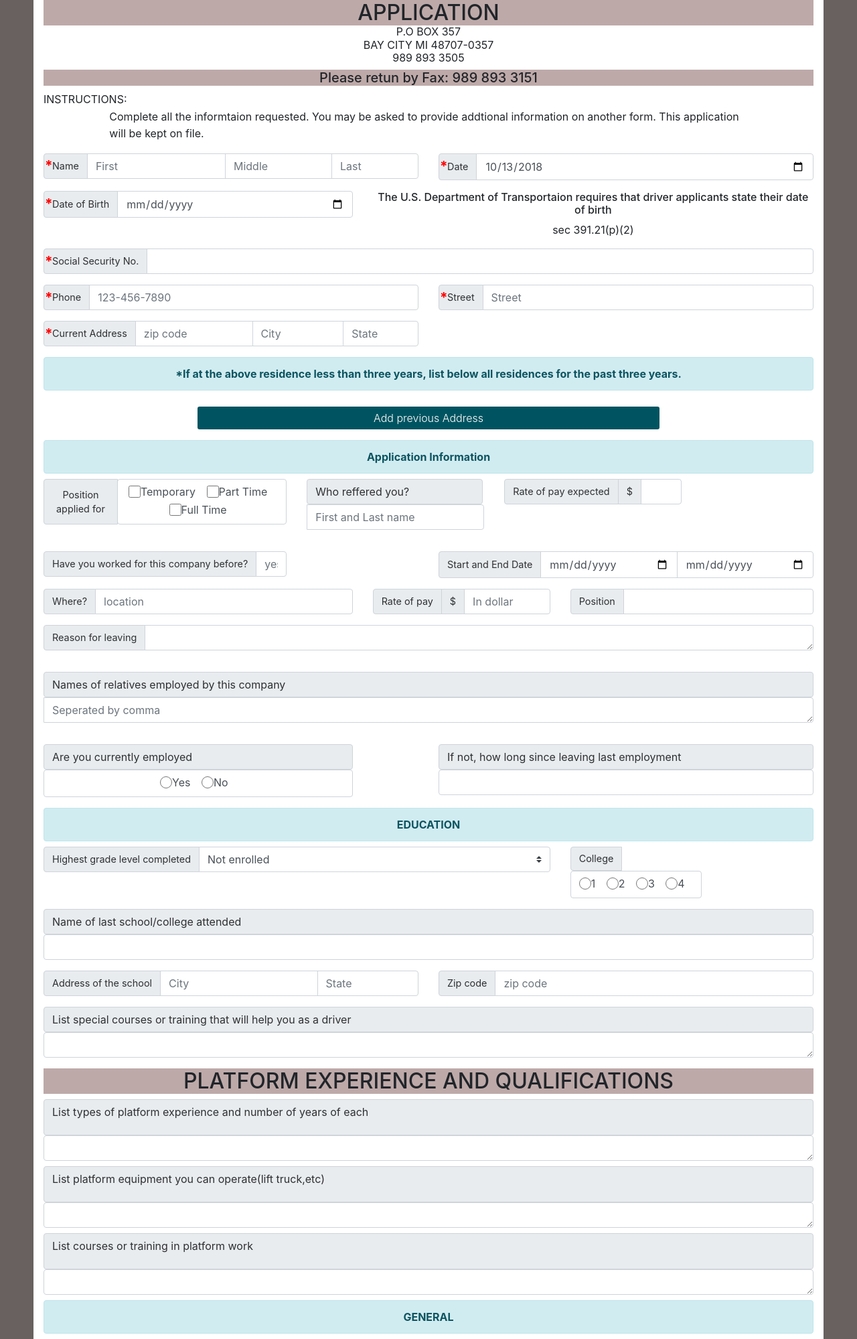
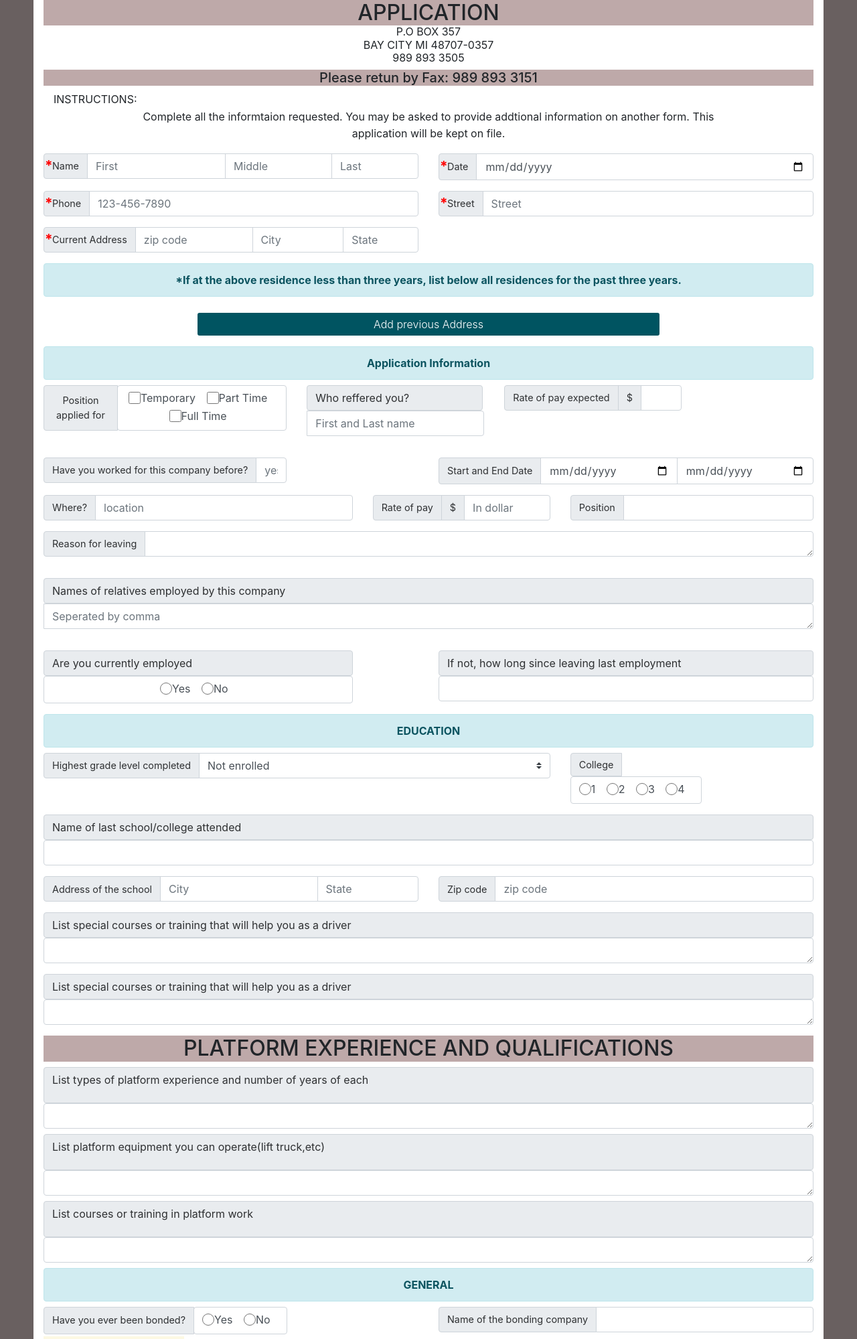
Before and after one commit to Greensahil/form, a Node server app: page / in a window 1280 px wide. Shown: the top 1999 px of the page at 67% size. Run offline with Node 20, Linux system fonts and the light colour scheme; some libraries are stand-ins or nearby versions.

Commit message:
container space fixed

```diff
--- a/views/partials/footer.ejs
+++ b/views/partials/footer.ejs
@@ -24,9 +24,7 @@
             format: 'a4',
             orientation: 'p'
         },
-        pageBreak: {
-            mode: ['avoid-all', 'css', 'legacy', 'whiteline']
-        }
+      pagebreak: { mode: ['avoid-all']}
     }
 function downloadpdf() {
 
@@ -56,7 +54,7 @@ function myFunction(callback) {
         $('.isrequired').css({
             'border': '1px solid red'
         });
-        return
+        // return
     } else {
         var danger = document.querySelector('.alert-danger');
         var success = document.querySelector('.alert-success');
--- a/views/partials/page1.ejs
+++ b/views/partials/page1.ejs
@@ -1,3 +1,5 @@
+
+
 
 <div class="container-fluid">
     <h2 class="bg-secondary">APPLICATION</h2>
@@ -7,17 +9,17 @@
         <p>989 893 3505</p>
         <h5 class="bg-secondary">Please retun by Fax: 989 893 3151</h5>
     </div>
-</div>
+
 <div class="instructions row">
-    <div class="col-4">
+    <div class="col-1" style="text-align:left">
         INSTRUCTIONS:
     </div>
-    <div class="col-4"></div>
-    <div class="col-4"></div>
+    <div class="col-11"></div>
     <div class="col-1"></div>
     <div class="col-10">Complete all the informtaion requested. You may be asked to provide addtional information on another form. This application will be kept on file.</div>
     <div class="col-1"></div>
     <hr>
+</div>
 </div>
 
 <div class="container-fluid mt-3">
@@ -37,27 +39,7 @@
                 <div class="input-group-prepend">
                     <span class="input-group-text required" id="basic-addon1">Date</span>
                 </div>
-                <input type="date" id="today" class="form-control isrequired" aria-label="Username" aria-describedby="basic-addon1">
-            </div>
-        </div>
-                <div class="col-md-5">
-            <div class="input-group mb-3">
-                <div class="input-group-prepend">
-                    <span class="input-group-text required" id="basic-addon1">Date of Birth</span>
-                </div>
                 <input type="date" class="form-control isrequired" aria-label="Username" aria-describedby="basic-addon1">
-            </div>
-        </div>
-        <div class="col-md-7">
-            <h6>The U.S. Department of Transportaion requires that driver applicants state their date of birth</h6>
-            <p>sec 391.21(p)(2)</p>
-        </div>
-        <div class="col-12">
-            <div class="input-group mb-3">
-                <div class="input-group-prepend">
-                    <span class="input-group-text required" id="basic-addon1">Social Security No.</span>
-                </div>
-                <input type="text" class="form-control isrequired" aria-label="Username" aria-describedby="basic-addon1">
             </div>
         </div>
 
@@ -251,7 +233,6 @@
                 <textarea class="form-control" placeholder="Seperated by comma" aria-label="With textarea"></textarea>
             </div>
         </div>
-
         <div class="col-md-5 col-sm-12 mt-3">
             <div class="input-group mb-3">
                 <div class="mystyles">
@@ -366,7 +347,14 @@
          <textarea class="form-control w-100  mb-3" aria-label="With textarea"></textarea>
       </div>
    </div>
- <div class="html2pdf__page-break"></div>
+   <div class="col-12 mb-3">
+      <div class="mystyles">
+         List special courses or training that will help you as a driver
+      </div>
+      <div>
+         <textarea class="form-control w-100" aria-label="With textarea"></textarea>
+      </div>
+   </div>
    <div class="col-12"><h2 class="bg-secondary">PLATFORM EXPERIENCE AND QUALIFICATIONS</h2></div>
    <div class="col-12 mb-2">
       <div class="mystyles">
@@ -434,11 +422,9 @@
 
             </div>
             <small id="convictionhelp" class="form-text text-muted mb-3">
-            <mark>If yes expalin fully on the field below. Conviction of a crime is not an automatic bar to employment - all circumstances will be considered.</mark>
+            <mark>If yes expalin fully on a seperate sheet of paper. Conviction of a crime is not an automatic bar to employment - all circumstances will be considered.</mark>
             </small>
-
         </div>
-         <div class="col-12 mb-3"><textarea class="form-control" aria-label="With textarea"></textarea></div>
         <div class="col-md-6 col-sm-12">
             <div class="input-group mb-3">
                 <div class="input-group-prepend">
@@ -468,12 +454,33 @@
 
     </div>
 </div>
-<div class="html2pdf__page-break"></div>
 <div class="container-fluid border border-dark mt-3">
+    <h4 class="d-flex justify-content-center mt-3"><u>DRIVER EXPERIENCE AND QUALIFICATION</u></h4>
+    <h6 class="d-flex justify-content-center">Answer this question in this section only if applying for a driver position.</h6>
     <div class="row">
+        <div class="col-md-5">
+            <div class="input-group mb-3">
+                <div class="input-group-prepend">
+                    <span class="input-group-text" id="basic-addon1">Date of Birth</span>
+                </div>
+                <input type="date" class="form-control" aria-label="Username" aria-describedby="basic-addon1">
+            </div>
+        </div>
+        <div class="col-md-7">
+            <h6>The U.S. Department of Transportaion requires that driver applicants state their date of birth</h6>
+            <p>sec 391.21(p)(2)</p>
+        </div>
+        <div class="col-12">
+            <div class="input-group mb-3">
+                <div class="input-group-prepend">
+                    <span class="input-group-text" id="basic-addon1">Social Security No.</span>
+                </div>
+                <input type="number" class="form-control isrequired" aria-label="Username" aria-describedby="basic-addon1">
+            </div>
+        </div>
     </div>
     <h4 class="d-flex justify-content-center"><u>PHYSICAL HISTORY</u></h4>
-    <mark><h6 style="text-align:left">The U.S. Department of Transportation requires that all driver applicants pass certain physical tests before they are hired to drive a motor carrier. FMCSR 391 Subpart E.</h6></mark>
+    <h6 style="text-align:left">The U.S. Department of Transportation requires that all driver applicants pass certain physical tests before they are hired to drive a motor carrier. FMCSR 391 Subpart E.</h6>
     <div class="row">
         <div class="col-12">
             <div class="input-group mb-3">
--- a/views/partials/page2.ejs
+++ b/views/partials/page2.ejs
@@ -92,7 +92,6 @@
    </div>
    <h6 class="col-12">If you have answered "yes" to A, B or C furnish in space provided below</h6>
    <div class="col-12"><textarea class="form-control" aria-label="With textarea"></textarea></div>
-   <div class="html2pdf__page-break"></div>
    <h5 class="col-12 mt-3">Driving Experience</h5>
    <div class="col-12" style="overflow-x:auto;">
       <table style="width:100%" class="mb-3">
@@ -194,7 +193,6 @@
             <td><div contenteditable></div></td>
       </tr>
    </table>
-   <div class="html2pdf__page-break"></div>
    <h6 class="mt-3">Traffic Convictions and forfeitures for the past 3 years other than parking violations</h6>
    <div class="row">
       <div class="col-12">
--- a/views/partials/page3.ejs
+++ b/views/partials/page3.ejs
@@ -24,7 +24,6 @@
          <input class="form-control" type="text">
       </div>
    </div>
-   <div class="html2pdf__page-break"></div>
    <div class="col-md-6 col-12 mb-2 mt-3">
       <div class="mystyles">
          <p>Address</p>
@@ -105,7 +104,6 @@
          <input class="form-control" type="text">
       </div>
    </div>
-   <div class="html2pdf__page-break"></div>
   <div class="col-md-6 col-12 mb-2">
       <<div class="mystyles">
          <p>Address</p>
@@ -495,4 +493,3 @@
 
 
 </div>
-</div>
--- a/views/partials/page4.ejs
+++ b/views/partials/page4.ejs
@@ -1,12 +1,10 @@
-<div class="html2pdf__page-break"></div>
-<div class="contact container-fluid">
 
 
-<div class="row">
 
-</div>
-<h2 class="bg-secondary">APPLICANT MUST READ AND SIGN</h2>
-<div class="row">
+
+
+
+<div class="col-12"><h2 class="bg-secondary">APPLICANT MUST READ AND SIGN</h2></div>
     <div class="col">
             <p style="text-align:left">I certify that I have read and understood all of this employment application. It is agreed and understood that the employer or his agents may investigate the applicant's background to ascertain any and all information of concern to applicant's record, whether same is of record or not, and applicant releases employers and other persons named herein from all liability for any damages on account of his furnishing such information. I understand that, as an applicant for a position with this company, I may be asked to demonstrate that I am capable of performing tasks which are pertinent to the job.</p>
     <p style="text-align:left">It is also agreed and understood that under the Fair Credit Reporting Act, Public Law 91­508, I have been told that this investigation may include an Investigative Consumer Report, including information regarding my character, general reputation, personal characteristics, and mode of living.</p>
@@ -15,6 +13,4 @@
     <p style="text-align:left">If hired, I agree to abide by all the rules and policies of the employer.</p>
     <p style="text-align:left">This certifies that this application was completed by me, and that all entries on it and information in it are true and complete to the best of my knowledge.</p>
     </div>
-
-</div>
-</div>
+ </div>
```
Also changed, not shown: public/styles.css (+10 -1 lines), public/html2pdf.js.
